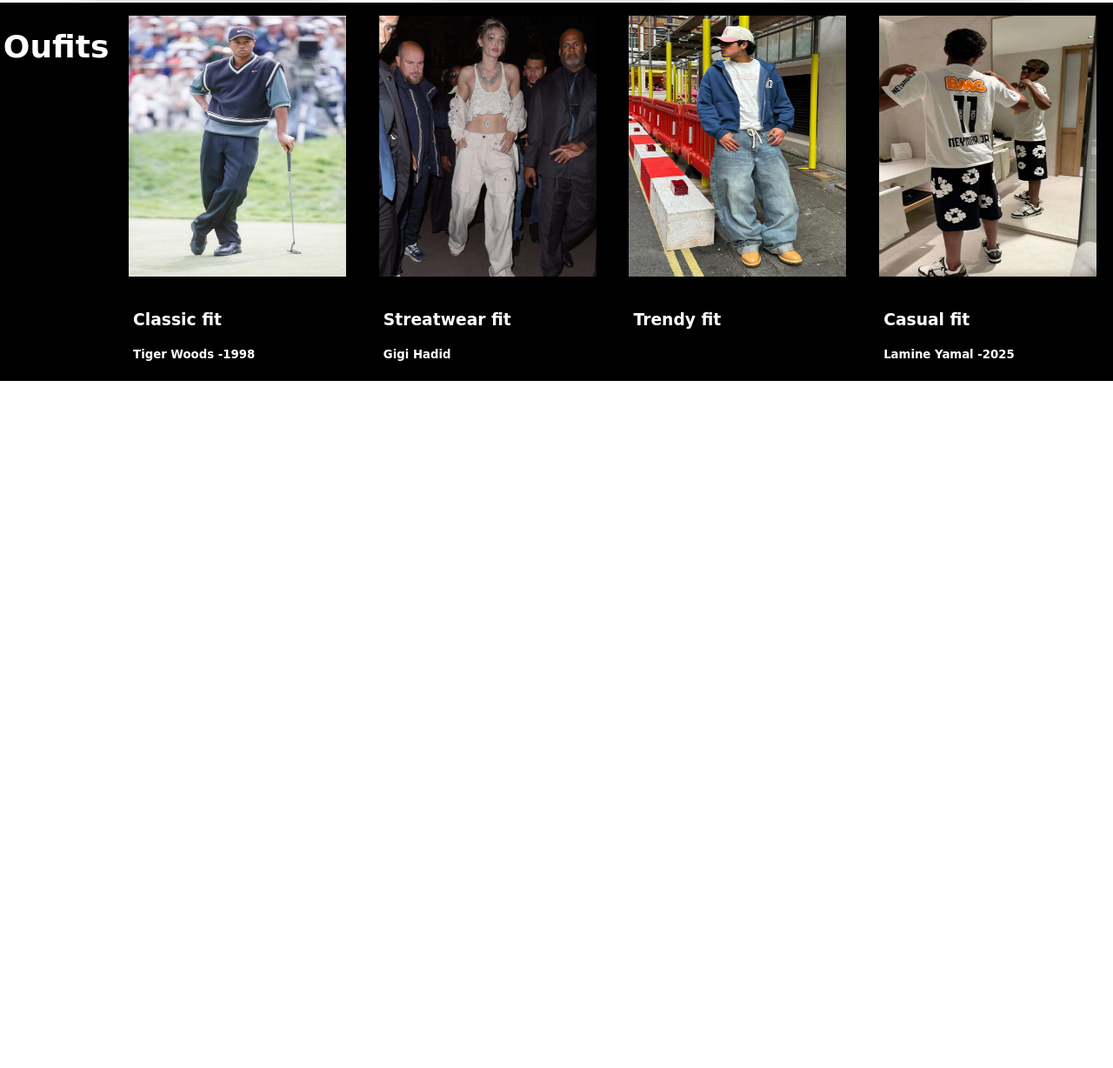
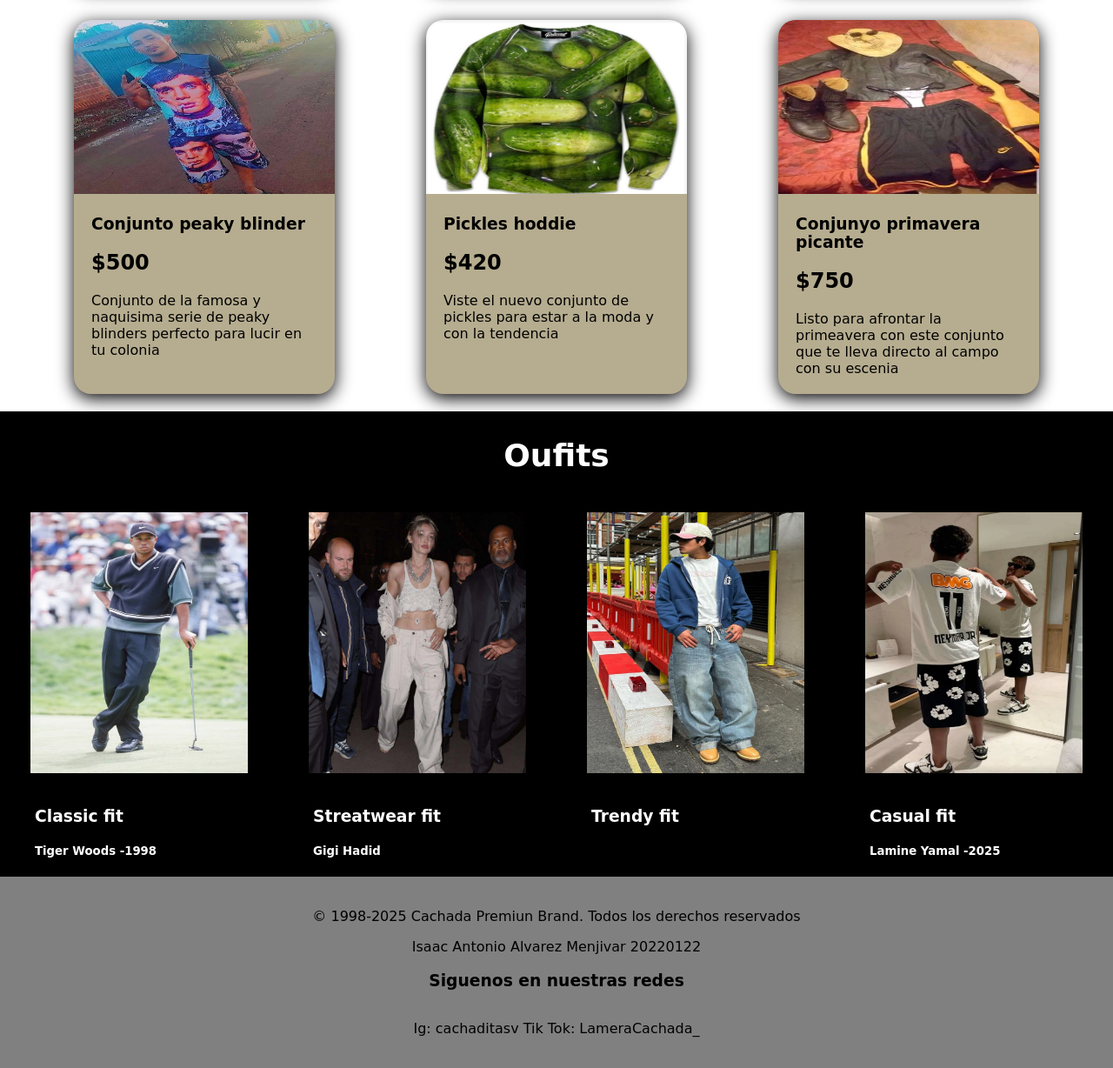
Before and after one commit to alvarez-isaac/uso_de_flexbox, a plain HTML site: page pag/index.html in a window 1280 px wide. Shown: the part 853-2081 px from the top of the page at 87% size. Before the commit the page ends 1291 px from the top, so only its background shows below. Drawn offline with Linux system fonts and the light colour scheme; a web font is replaced by a local one.

Commit message:
cambios en estructura

```diff
--- a/css/style.css
+++ b/css/style.css
@@ -59,7 +59,7 @@ nav a:hover{
 }
 
 .excibidor:hover{
-    background-color: 778da9;
+    background-color: #778da9;
     transform: scale(1.06);
 }
 
@@ -88,3 +88,15 @@ nav a:hover{
     background-color: black;
     justify-content: space-around;
 }
+
+footer {
+    background-color: gray;
+    padding: 20px;
+    text-align: center;
+    font-family: "Iansui", cursive;
+}
+
+.pie {
+    display: flex inline;
+    font-family: "Iansui", cursive;
+}
--- a/pag/index.html
+++ b/pag/index.html
@@ -16,7 +16,7 @@
     <a href="#">Catalogo</a>
     <a href="#">Puras cachadas</a>
   </nav>
-  <main>
+
     <div class="titulos">
       <h2>Sobre nostros</h2>
     </div>
@@ -30,6 +30,7 @@
         <hr>
       </p>
     </div>
+<!--excibidor de ropa aka productos destacados-->
     <div class="titulos">
       <h2>Productos destacados</h2>
     </div>
@@ -59,11 +60,39 @@
         </div>
       </div>
     </div>
+    <div class="orden">
+      <div class="excibidor">
+        <img src="../img/peaky.webp" alt="oufit" />
+        <div class="excibidor_content">
+          <h3>Conjunto peaky blinder</h3>
+          <h2>$500</h2>
+          <p>Conjunto de la famosa y naquisima serie de peaky blinders perfecto para lucir en tu colonia</p>
+        </div>
+      </div>
+      <div class="excibidor">
+        <img src="../img/oufit 2.JPG" alt="sueter de pepinos" />
+        <div class="excibidor_content">
+          <h3>Pickles hoddie</h3>
+          <h2>$420</h2>
+          <p>Viste el nuevo conjunto de pickles para estar a la moda y con la tendencia</p>
+        </div>
+      </div>
+      <div class="excibidor">
+        <img src="../img/oufit 3.JPG" alt="outfit picante" />
+        <div class="excibidor_content">
+          <h3>Conjunyo primavera picante</h3>
+          <h2>$750</h2>
+          <p>Listo para afrontar la primeavera con este conjunto que te lleva directo al campo con su escenia</p>
+        </div>
+      </div>
+    </div>
 <!--parte de oufits-->
        <div class="orden_2">
-        <div class="titulos" style="color: white;">
-          <h2>Oufits</h2>
-          </div>
+       <div class="titulos" style="color: white;">
+       <h2>Oufits</h2>
+       </div>
+       </div>
+       <div class="orden_2">
         <div class="excibidor_2">
           <img src="../img/clasic fit.jpeg" alt="Clasic fit">
           <div class="excibidor_content">
@@ -91,7 +120,19 @@
             <h5>Lamine Yamal -2025</h5>
           </div>
          </div>
+
        </div>
-  </main>
+  <!--pie de pagina-->
+  <footer>
+    <p>© 1998-2025 Cachada Premiun Brand. Todos los derechos reservados</p>
+    <p>Isaac Antonio Alvarez Menjivar 20220122</p>
+    <h3>Siguenos en nuestras redes</h3>
+    <div class="pie">
+      <p>Ig: cachaditasv</p>
+    </div>
+    <div class="pie">
+      <p>Tik Tok: LameraCachada_ </p>
+    </div>
+  </footer>
 </body>
 </html>
```
Also changed, not shown: img/oufit 2.JPG (added), img/oufit 3.JPG (added), img/peaky.webp (added).
